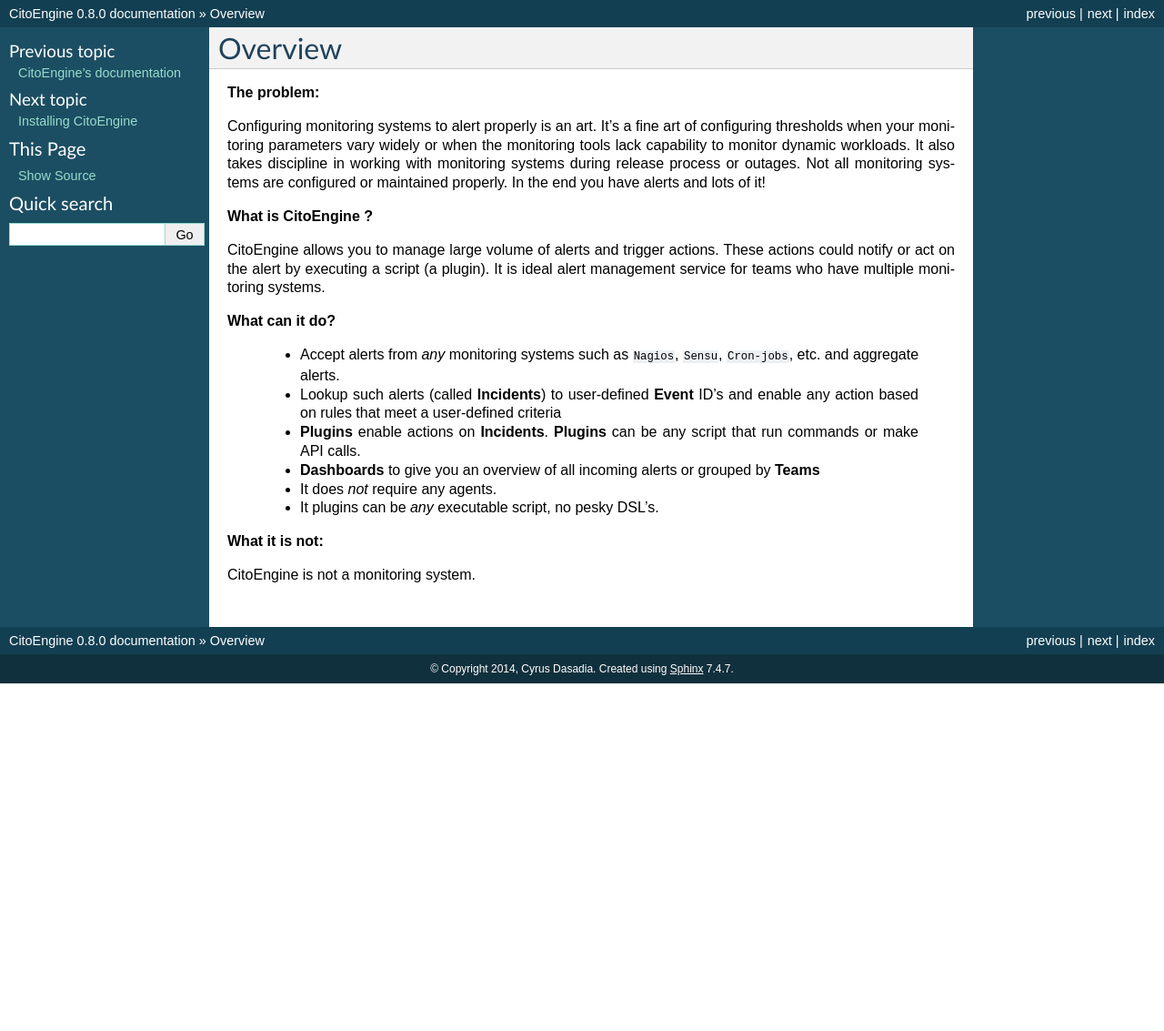
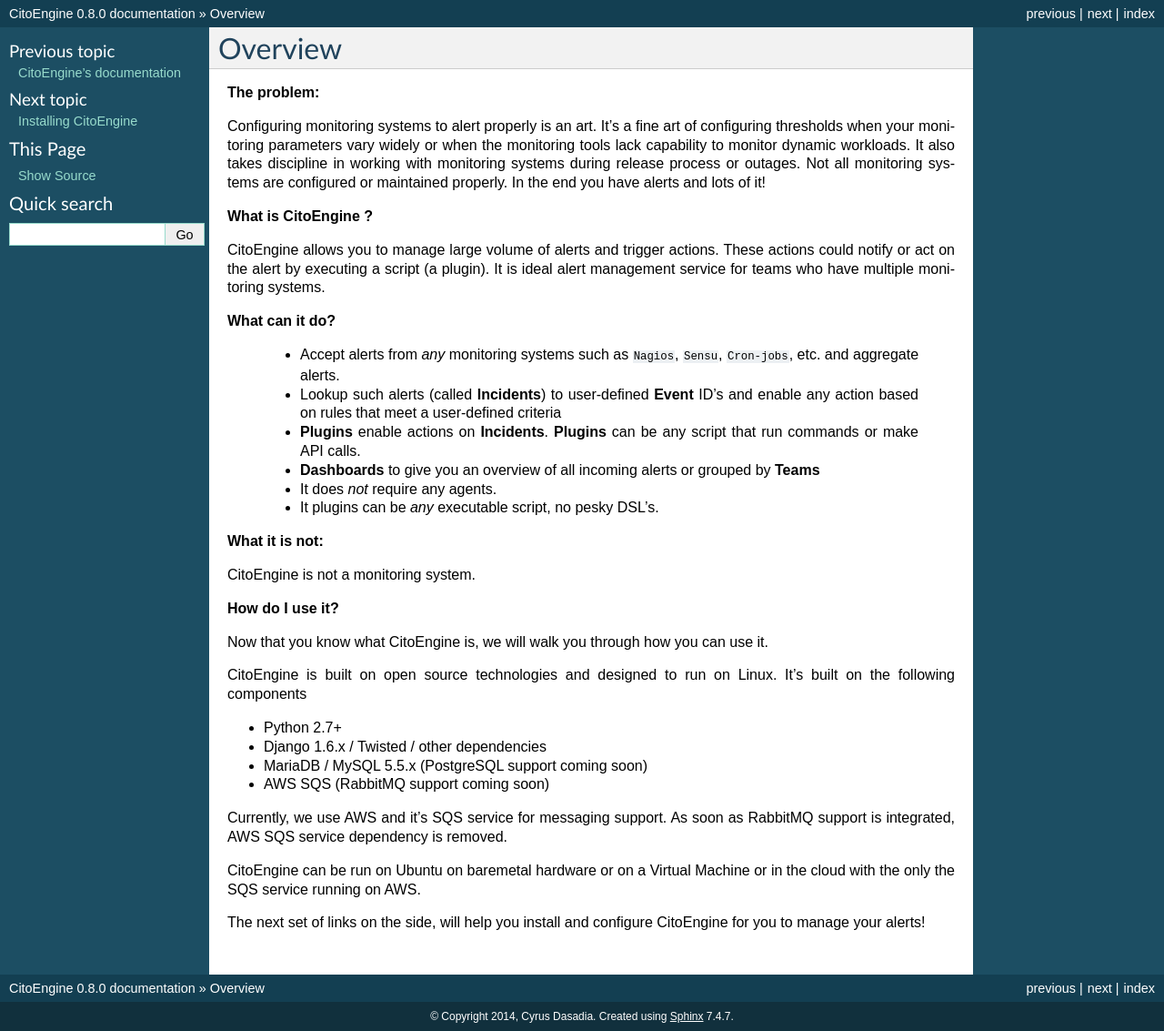
Before and after one commit to CitoEngine/docs.citoengine.org, a Sphinx documentation site: the page built from source/overview.rst, in a window 1280 px wide. Shown: the whole page at 91% size. Built offline with Sphinx 7.4.7, drawn with Linux system fonts in a browser that asks for light colours; before the commit the page ends 900 px from its top, so only the background shows below that.

Commit message:
Add components needed to run cito

```diff
--- a/source/overview.rst
+++ b/source/overview.rst
@@ -27,3 +27,20 @@
 **What it is not:**
 
 CitoEngine is not a monitoring system.
+
+**How do I use it?**
+
+Now that you know what CitoEngine is, we will walk you through how you can use it.
+
+CitoEngine is built on open source technologies and designed to run on Linux. It's built on the following components
+
+* Python 2.7+
+* Django 1.6.x / Twisted / other dependencies
+* MariaDB / MySQL 5.5.x (PostgreSQL support coming soon)
+* AWS SQS (RabbitMQ support coming soon)
+
+Currently, we use AWS and it's SQS service for messaging support.  As soon as RabbitMQ support is integrated, AWS SQS service dependency is removed.
+
+CitoEngine can be run on Ubuntu on baremetal hardware or on a Virtual Machine or in the cloud with the only the SQS service running on AWS.
+
+The next set of links on the side, will help you install and configure CitoEngine for you to manage your alerts!
```
